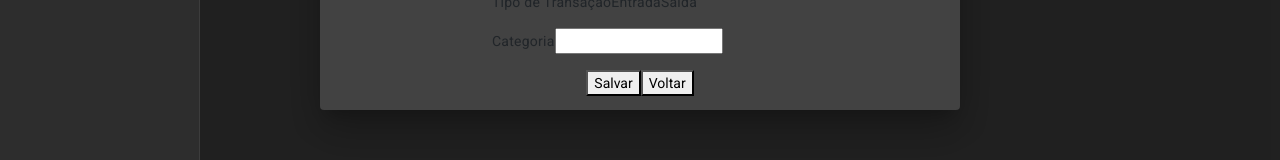
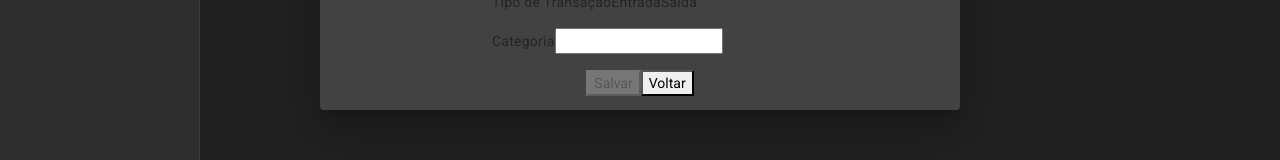
Before and after one commit to lisatomelin/cash-control, an Angular app: page /dashboard in a window 1280 px wide. Both pictures are taken after a click on the button "Nova Transação". Shown: the part 431-591 px from the top of the page. Built offline with nearby package versions, Linux system fonts and the light colour scheme; no server answers.

Commit message:
:zap: perf: Desabilitando botão em inserir

```diff
--- a/src/app/views/transacoes/inserir-transacoes/inserir-transacoes.component.html
+++ b/src/app/views/transacoes/inserir-transacoes/inserir-transacoes.component.html
@@ -1,7 +1,7 @@
 <div class="container">
   <div class="row justify-content-center align-items-center mt-2">
     <div class="col-md-6">
-      <form [formGroup]="form!" (ngSubmit)="gravar()" class="mt-3">
+      <form [formGroup]="form" (ngSubmit)="gravar()" class="mt-3">
         <h1 class="fs-2 text-center mb-4">Adicionar Transação</h1>
 
         <div class="mb-3">
@@ -36,7 +36,7 @@
         </div>
 
         <div class="text-center" style="margin-bottom: 5%;">
-          <button  type="submit" class="btn btn-primary mr-3">Salvar</button>
+          <button  type="submit" class="btn btn-primary mr-3" [disabled]="!form.valid">Salvar</button>
           <button type="button" routerLink="/dashboard" class="btn btn-outline-danger" (click)="handleCloseModal()">Voltar</button>
         </div>
       </form>
--- a/src/app/views/transacoes/inserir-transacoes/inserir-transacoes.component.ts
+++ b/src/app/views/transacoes/inserir-transacoes/inserir-transacoes.component.ts
@@ -22,7 +22,7 @@ export class InserirTransacoesComponent implements OnInit, OnDestroy {
   private dialogRefService = inject(MatDialogRef<DashboardComponent>);
   public tipoTransacaoEnum = TipoTransacao;
 
-  form?: FormGroup;
+  form: FormGroup;
 
 
   constructor(
```
